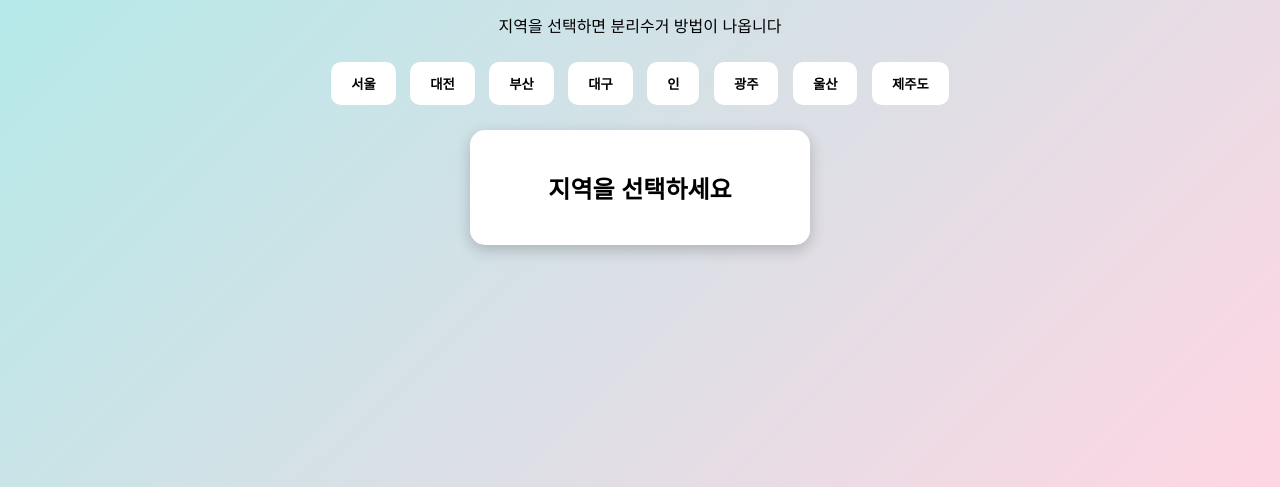
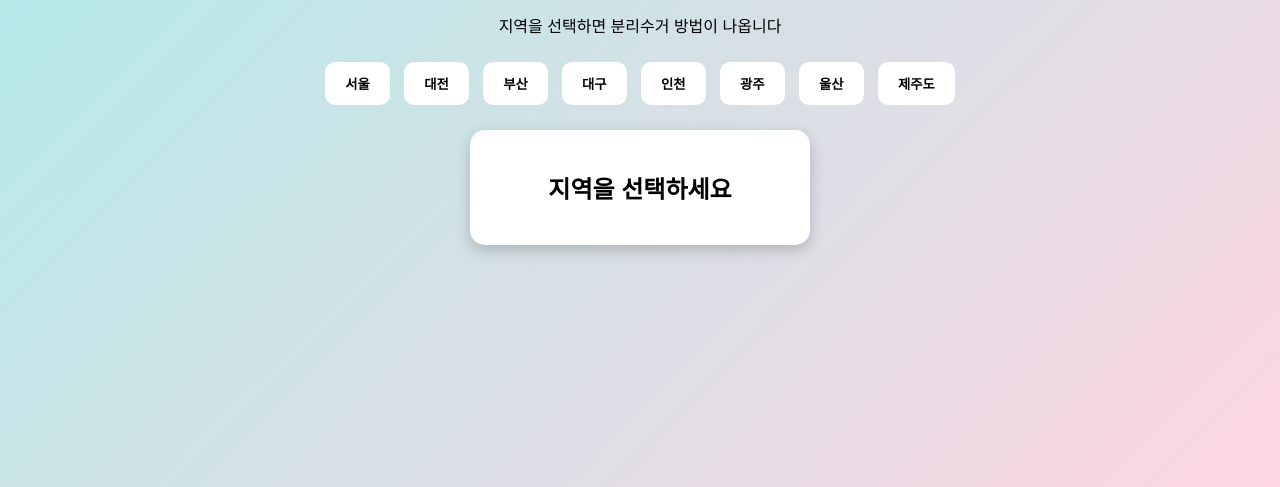
Before and after one commit to clearycloud/projectB, a plain HTML site: page index.html in a window 1280 px wide. Shown: the part 313-800 px from the top of the page. Drawn offline with Linux system fonts and the light colour scheme.

Commit message:
Fix button label for Incheon in index.html

```diff
--- a/index.html
+++ b/index.html
@@ -20,7 +20,7 @@
       <button onclick="showInfo('대전')">대전</button>
       <button onclick="showInfo('부산')">부산</button>
       <button onclick="showInfo('대구')">대구</button>
-      <button onclick="showInfo('인천')">인</button>
+      <button onclick="showInfo('인천')">인천</button>
       <button onclick="showInfo('광주')">광주</button>
       <button onclick="showInfo('울산')">울산</button>
       <button onclick="showInfo('제주도')">제주도</button>
```
